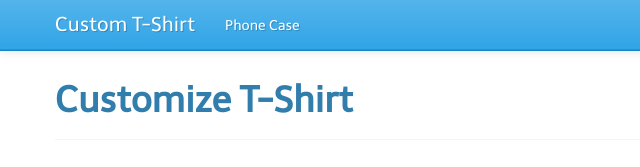
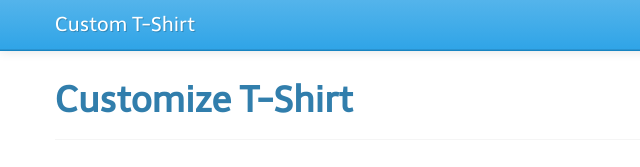
Before and after one commit to MRNo8/fyp, a plain HTML site: page index.html in a window 1280 px wide. Shown: the top 167 px of the page, 0-640 px from the left. Drawn offline with nearby package versions, Linux system fonts and the light colour scheme.

Commit message:
case cancel

```diff
--- a/index.html
+++ b/index.html
@@ -84,7 +84,6 @@
        <a class="brand" href="#">Custom T-Shirt</a>
        <div class="nav-collapse" id="main-menu">
 			<ul class="nav" id="main-menu-left">
-				<li><a href="case.html">Phone Case</a></li>
 			</ul>
        </div>
      </div>
```
